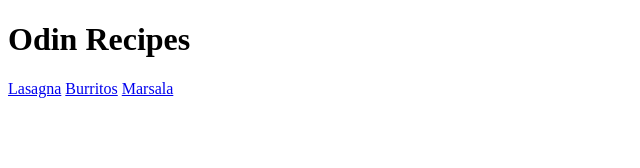
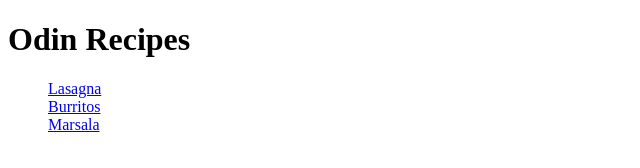
Before and after one commit to pidzi247/recipes-page, a plain HTML site: page index.html in a window 1280 px wide. Shown: the whole page, without its empty margins (0-640 px from the left). Drawn offline with Linux system fonts and the light colour scheme.

Commit message:
Organized recipe links in index into list

```diff
--- a/index.html
+++ b/index.html
@@ -8,8 +8,16 @@
 </head>
 <body>
   <h1>Odin Recipes</h1>
-  <a href="./recipes/lasagna.html">Lasagna</a>
-  <a href="./recipes/burritos.html">Burritos</a>
-  <a href="./recipes/marsala.html">Marsala</a>
+  <ul style="list-style: none;">
+    <li>
+      <a href="./recipes/lasagna.html">Lasagna</a>
+    </li>
+    <li>
+      <a href="./recipes/burritos.html">Burritos</a>
+    </li>
+    <li>
+      <a href="./recipes/marsala.html">Marsala</a>
+    </li>
+  </ul>
 </body>
 </html>
```
